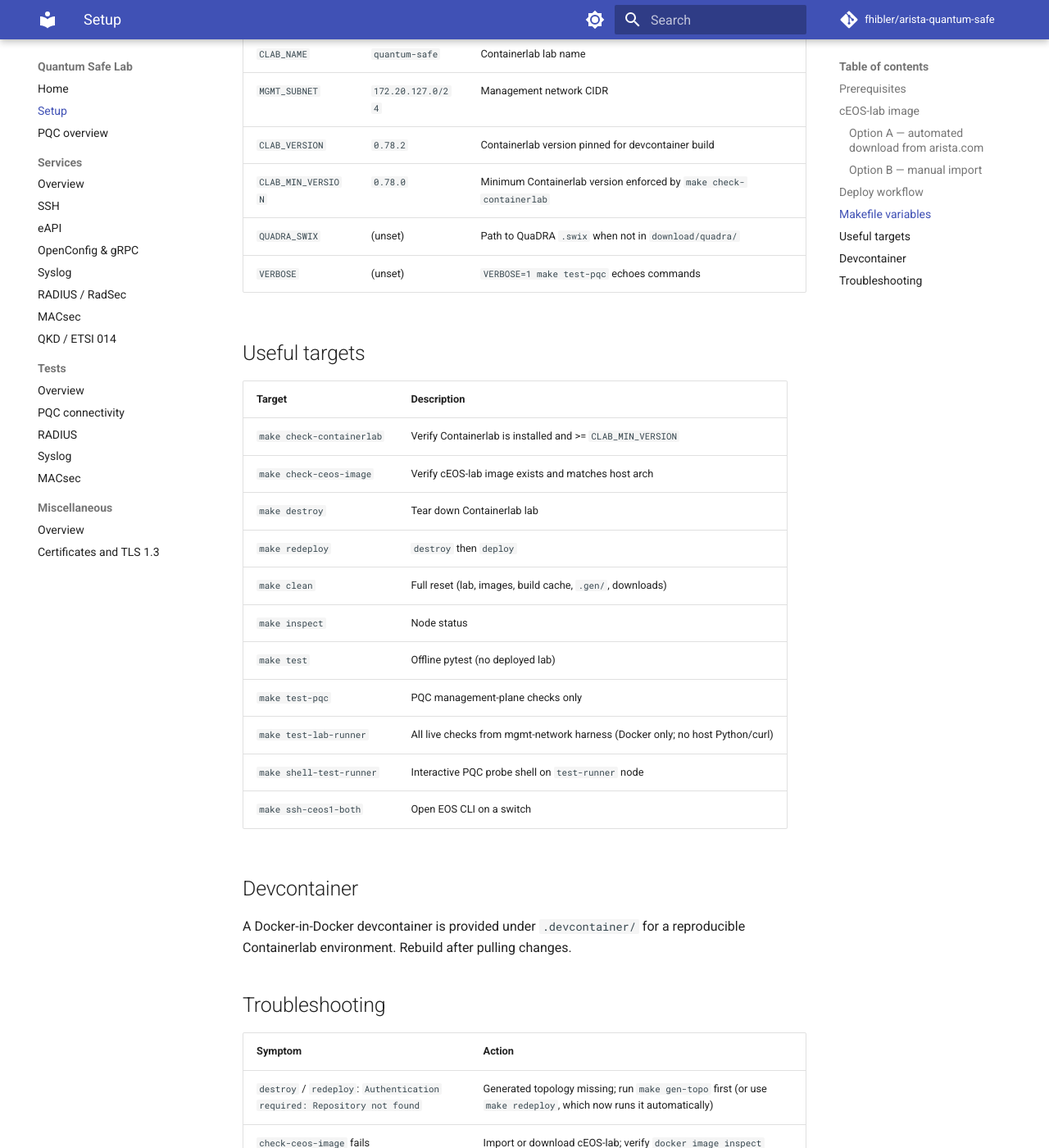
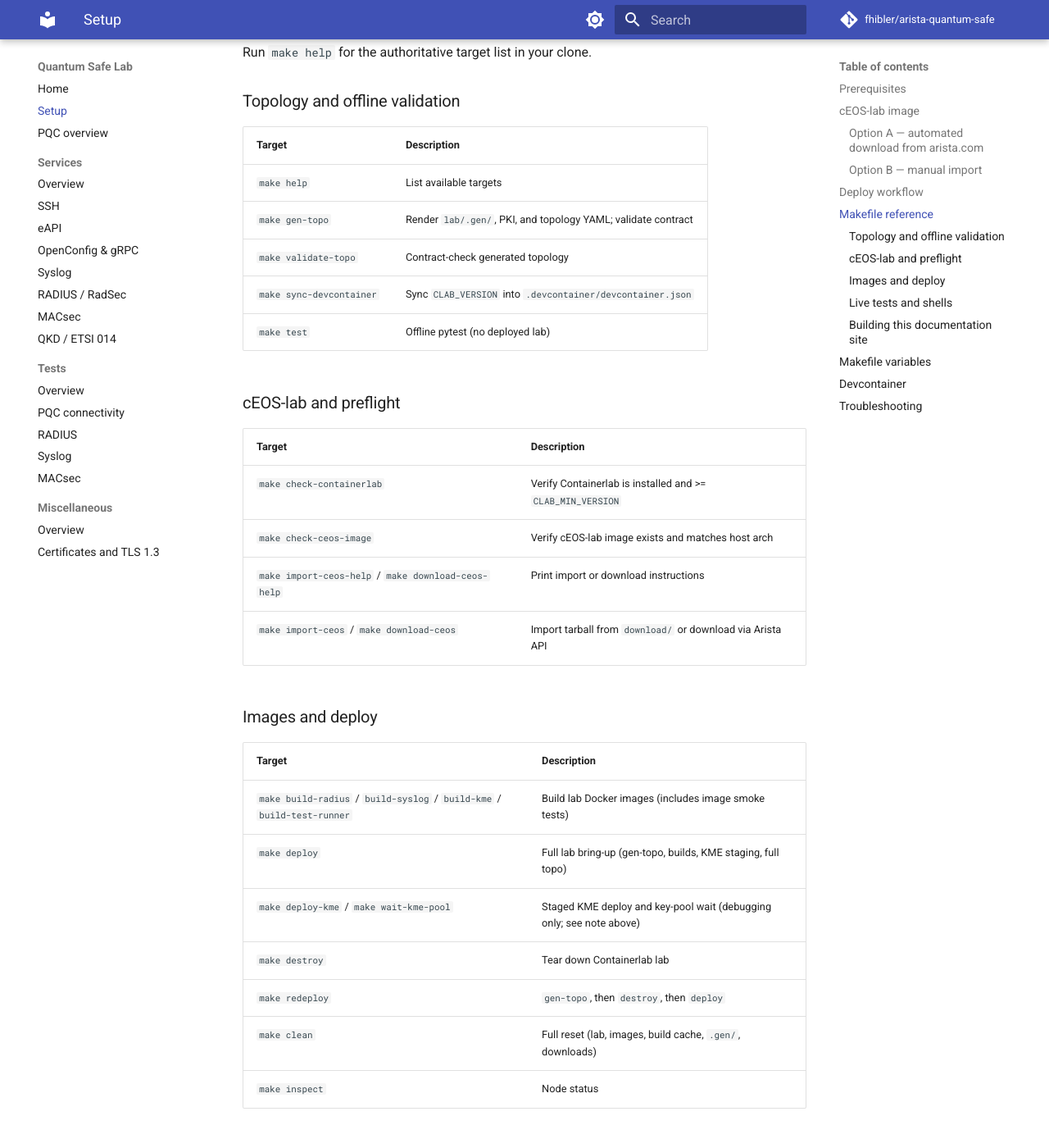
Before and after one commit to fhibler/arista-quantum-safe, an MkDocs documentation site: the page built from docs/setup.md, in a window 1280 px wide and 1400 px high, scrolled down 1781 px. Shown: the whole window at 82% size. Built offline with MkDocs 1.6.1 and Material for MkDocs 9.7.7, drawn with Linux system fonts in a browser that asks for light colours; comment, search, counter and statistics services are not loaded; some of the changed text lies outside the part shown.

Commit message:
Document public Makefile targets and omit internal export commands.
Expand the setup guide with lab-only make targets and staged deploy notes, drop internal export/publish references from public docs, and guard the export boundary against those markers reappearing.

````diff
--- a/docs/setup.md
+++ b/docs/setup.md
@@ -55,6 +55,69 @@ make test-lab          # all live checks
 
 First EOS boot can take **5–10 minutes** per node on arm64.
 
+!!! note "Staged deploy"
+    `deploy-kme` and `wait-kme-pool` are for manual debugging only. Do **not** run `make deploy-kme` and then `make deploy` back-to-back — `deploy` already calls `deploy-kme` internally, and Containerlab rejects a second `--node-filter` deploy while KME nodes are already running. Use `make deploy` or `make redeploy` for a full bring-up.
+
+## Makefile reference
+
+Run `make help` for the authoritative target list in your clone.
+
+### Topology and offline validation
+
+| Target | Description |
+|--------|-------------|
+| `make help` | List available targets |
+| `make gen-topo` | Render `lab/.gen/`, PKI, and topology YAML; validate contract |
+| `make validate-topo` | Contract-check generated topology |
+| `make sync-devcontainer` | Sync `CLAB_VERSION` into `.devcontainer/devcontainer.json` |
+| `make test` | Offline pytest (no deployed lab) |
+
+### cEOS-lab and preflight
+
+| Target | Description |
+|--------|-------------|
+| `make check-containerlab` | Verify Containerlab is installed and >= `CLAB_MIN_VERSION` |
+| `make check-ceos-image` | Verify cEOS-lab image exists and matches host arch |
+| `make import-ceos-help` / `make download-ceos-help` | Print import or download instructions |
+| `make import-ceos` / `make download-ceos` | Import tarball from `download/` or download via Arista API |
+
+### Images and deploy
+
+| Target | Description |
+|--------|-------------|
+| `make build-radius` / `build-syslog` / `build-kme` / `build-test-runner` | Build lab Docker images (includes image smoke tests) |
+| `make deploy` | Full lab bring-up (gen-topo, builds, KME staging, full topo) |
+| `make deploy-kme` / `make wait-kme-pool` | Staged KME deploy and key-pool wait (debugging only; see note above) |
+| `make destroy` | Tear down Containerlab lab |
+| `make redeploy` | `gen-topo`, then `destroy`, then `deploy` |
+| `make clean` | Full reset (lab, images, build cache, `.gen/`, downloads) |
+| `make inspect` | Node status |
+
+### Live tests and shells
+
+| Target | Description |
+|--------|-------------|
+| `make test-lab` | All live lab checks |
+| `make test-lab-runner` | Same checks from mgmt-network harness (Docker only) |
+| `make test-radius` / `test-kme` / `test-pqc` / `test-syslog` / `test-macsec` / `test-qkd` / `test-hosts` | Individual live check sections |
+| `make test-macsec-reauth` | MACsec plus ~75 s 802.1X reauth wait |
+| `make install-quadra` | Install QuaDRA swix on ceos1-both and ceos3-qkd (when present) |
+| `make ssh-ceos1-both` / `ssh-ceos2-pqc` / `ssh-ceos3-qkd` | EOS CLI shells |
+| `make shell-test-runner` | Interactive PQC probe shell on `test-runner` |
+
+Add `VERBOSE=1` to any live test target to echo commands and full output.
+
+### Building this documentation site
+
+Build locally with MkDocs:
+
+```bash
+pip install -r docs/requirements.txt
+mkdocs build --strict
+```
+
+GitHub Pages builds from [`.github/workflows/pages.yml`](https://github.com/fhibler/arista-quantum-safe/blob/main/.github/workflows/pages.yml) on each push to `main`.
+
 ## Makefile variables
 
 | Variable | Default | Purpose |
@@ -68,22 +131,6 @@ First EOS boot can take **5–10 minutes** per node on arm64.
 | `QUADRA_SWIX` | (unset) | Path to QuaDRA `.swix` when not in `download/quadra/` |
 | `VERBOSE` | (unset) | `VERBOSE=1 make test-pqc` echoes commands |
 
-## Useful targets
-
-| Target | Description |
-|--------|-------------|
-| `make check-containerlab` | Verify Containerlab is installed and >= `CLAB_MIN_VERSION` |
-| `make check-ceos-image` | Verify cEOS-lab image exists and matches host arch |
-| `make destroy` | Tear down Containerlab lab |
-| `make redeploy` | `destroy` then `deploy` |
-| `make clean` | Full reset (lab, images, build cache, `.gen/`, downloads) |
-| `make inspect` | Node status |
-| `make test` | Offline pytest (no deployed lab) |
-| `make test-pqc` | PQC management-plane checks only |
-| `make test-lab-runner` | All live checks from mgmt-network harness (Docker only; no host Python/curl) |
-| `make shell-test-runner` | Interactive PQC probe shell on `test-runner` node |
-| `make ssh-ceos1-both` | Open EOS CLI on a switch |
-
 ## Devcontainer
 
 A Docker-in-Docker devcontainer is provided under `.devcontainer/` for a reproducible Containerlab environment. Rebuild after pulling changes.
@@ -92,6 +139,7 @@ A Docker-in-Docker devcontainer is provided under `.devcontainer/` for a reprodu
 
 | Symptom | Action |
 |---------|--------|
+| Deploy fails after manual `deploy-kme` | Run `make deploy` or `make redeploy` instead of `deploy-kme` followed by `deploy` |
 | `destroy` / `redeploy`: `Authentication required: Repository not found` | Generated topology missing; run `make gen-topo` first (or use `make redeploy`, which now runs it automatically) |
 | `check-ceos-image` fails | Import or download cEOS-lab; verify `docker image inspect ceos:4.36.2F` |
 | `check-containerlab` fails (not installed) | Install Containerlab 0.78.0+ or rebuild the devcontainer (`make sync-devcontainer` then rebuild) |
````
Also changed, not shown: README.md (+1 -1 lines), docs/index.md (+1 -1 lines), 2 other files.
